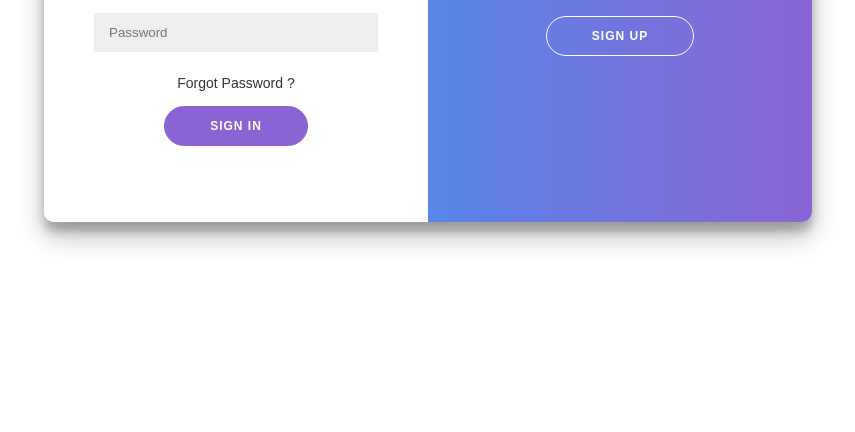
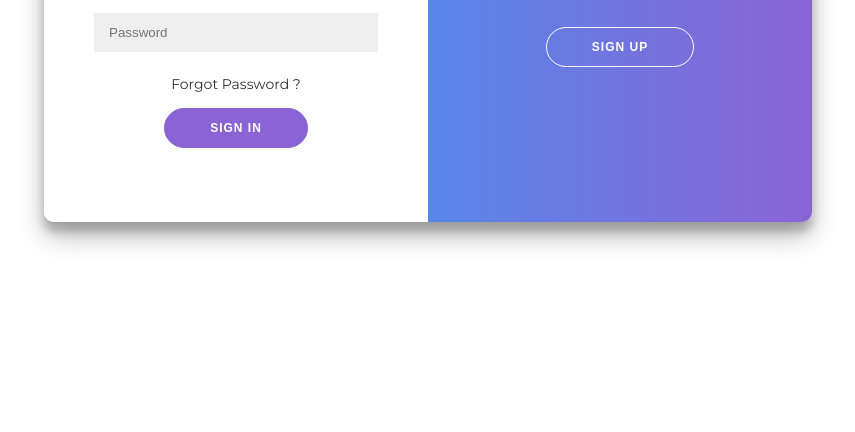
Before and after one commit to smart-pick/smart-pick.github.io, a plain HTML site: page login.html in a window 1280 px wide. Shown: the part 398-830 px from the top of the page, without its empty margins (212-1067 px from the left). Drawn offline with Linux system fonts and the light colour scheme.

Commit message:
Update login.css

```diff
--- a/login.css
+++ b/login.css
@@ -1,4 +1,4 @@
-@import url('login.html');
+@import url('https://fonts.googleapis.com/css?family=Montserrat:400,800');
 
 * {
 	box-sizing: border-box;
```
